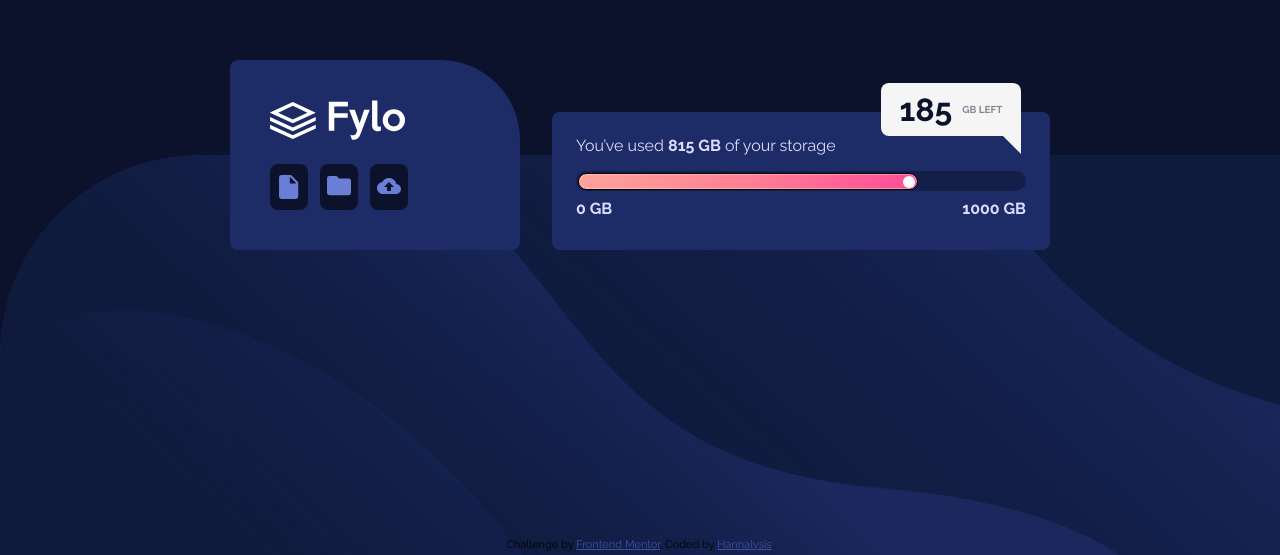
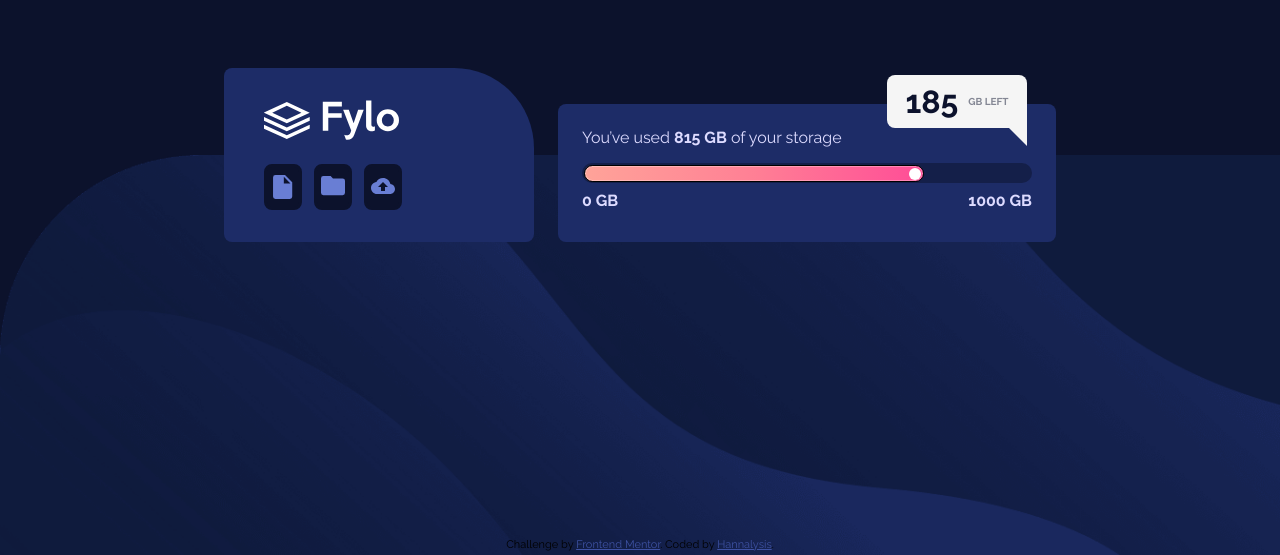
Before and after one commit to Hannalysis/front-end-mentor-fylo-data-storage-component, a plain HTML site: page index.html in a window 1280 px wide. Shown: the part 245-800 px from the top of the page. Drawn offline with Linux system fonts and the light colour scheme.

Commit message:
fix: Minor padding tweaks on fylo container | Clamping nos adj

```diff
--- a/styles.css
+++ b/styles.css
@@ -148,7 +148,7 @@ body {
     font-weight: 700;
     font-size: x-small;
     background-color: var(--whitesmoke);
-    padding: clamp(10px, 3%, 15px) clamp(27px, 8%, 35px);
+    padding: clamp(10px, 3%, 12px) clamp(18px, 8%, 20px);
     border-radius: 8px;
     position: absolute;
     margin-top: 90px; /* Adjust this to push past the storage text widths */
@@ -197,13 +197,15 @@ body {
     .fylo-data-box {
         z-index: 1;
         display: flex;
-        gap: 2rem;
+        gap: 1.5rem;
         align-items: end;
     }
 
     .fylo-container {
         max-width: 250px;
-        padding-right: 100px;
+        padding-right: 120px;
+        padding-top: 2rem;
+        padding-bottom: 2rem;
     }
 
     .fylo-icon {
```
